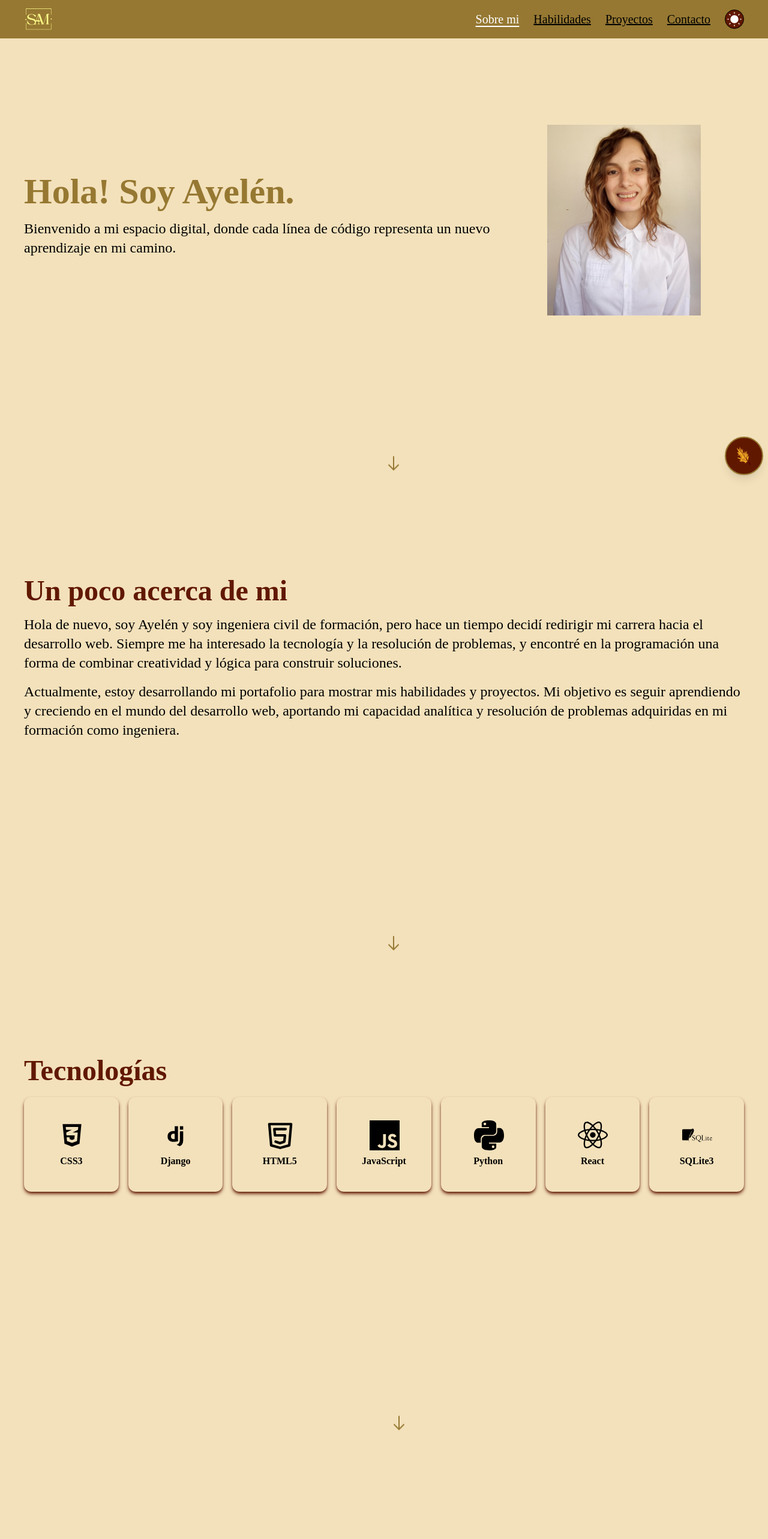
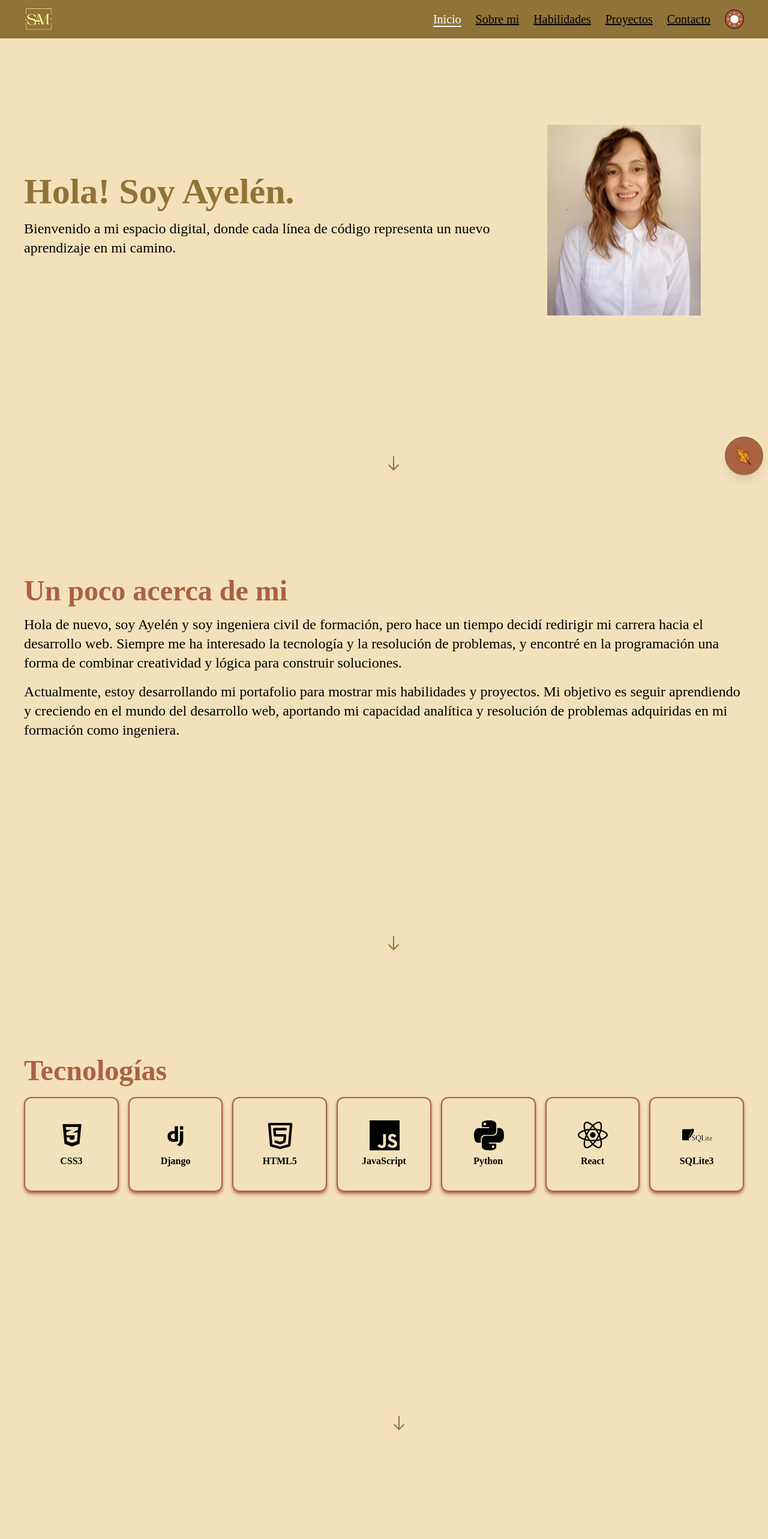
Before and after one commit to asorbellini/myportfolio, a React (Vite) app: page / in a window 1280 px wide. Shown: the top 2566 px of the page at 60% size. Built offline with nearby package versions, Linux system fonts and the light colour scheme.

Commit message:
Adding Home Secction

```diff
--- a/src/const/const.js
+++ b/src/const/const.js
@@ -2,6 +2,11 @@
 export const themes = ['autumn','winter', 'spring', 'summer']
 
 export const NavItems = [
+    {
+        id:'home',
+        title: 'Inicio',
+        href:'#home'
+    },
     {
         id:'about',
         title: 'Sobre mi',
--- a/src/sections/Hi.jsx
+++ b/src/sections/Hi.jsx
@@ -7,7 +7,7 @@ import {ArrowDown} from "../components/Icons.jsx"
 export const Hi = () => {
     const {theme, darkMode} = useContext(ThemeContext)
     return (
-        <section className="h-screen w-full relative flex flex-col justify-between">
+        <section className="h-screen w-full relative flex flex-col justify-between" id="home">
             <div className="flex sm:flex-row flex-col items-center sm:mt-52 mt-28 sm:mx-10 mx-5">
                 <div className="w-full sm:basis-2/3">
                     <h1 className={clsx("home-section", darkMode ? `text-dark${theme}-secondary` : `text-${theme}-secondary`)}><strong>Hola! Soy Ayelén.</strong></h1>
--- a/src/sections/Skills.jsx
+++ b/src/sections/Skills.jsx
@@ -21,7 +21,7 @@ export const Skills = () => {
                             {icon: <REACT />, name: "React"},
                             {icon: <SQLite3 />, name: "SQLite3"},
                         ].map((tech, index) => (
-                            <div key={index} className={clsx("w-full aspect-square flex flex-col items-center justify-center p-4 rounded-xl shadow-md", darkMode ? `shadow-dark${theme}-terciary` : `shadow-${theme}-quaternary` )}>
+                            <div key={index} className={clsx("w-full aspect-square flex flex-col items-center justify-center p-4 rounded-xl", darkMode ? `border-2 border-dark${theme}-terciary shadow-md shadow-dark${theme}-terciary` : `border-2 border-${theme}-quaternary shadow-md shadow-${theme}-quaternary` )}>
                                 <div className="w-12 h-12">{tech.icon}</div>
                                 <p className="mt-2 text-sm sm:text-base"><strong>{tech.name}</strong></p>
                             </div>
--- a/tailwind.config.js
+++ b/tailwind.config.js
@@ -13,19 +13,19 @@ export default {
         //LIGHT THEME
         autumn:{
           'primary': 'rgb(243, 225, 187)', //BACKGROUND
-          'secondary': 'rgb(150, 120, 50)',//TEXT / BACKGROUND-NAVBAR
+          'secondary': 'rgb(145, 114, 55)',//TEXT / BACKGROUND-NAVBAR
           'terciary': 'rgb(255, 254, 138)', //LOGO
-          'quaternary': 'rgb(97, 24, 0)', //BORDER
+          'quaternary': 'rgb(170, 97, 67)', //BORDER
         },
         winter:{
           'primary': 'rgb(225, 235, 240)',
-          'secondary': 'rgb(43, 110, 181)',
+          'secondary': 'rgb(26, 120, 193)',
           'terciary':'rgb(240, 190, 250)', //##CAMBIAR
           'quaternary':'rgb(69, 98, 104)',
         },
         spring:{
           'primary': 'rgb(190, 174, 226)',
-          'secondary': 'rgb(150, 75, 200)',
+          'secondary': 'rgb(179, 35, 247)',
           'terciary':'rgb(255, 255, 255)',
           'quaternary':'rgb(123, 86, 240)',
         },
```
